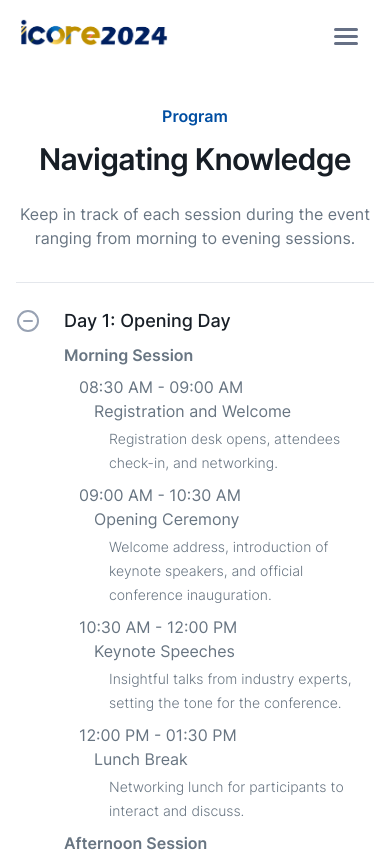
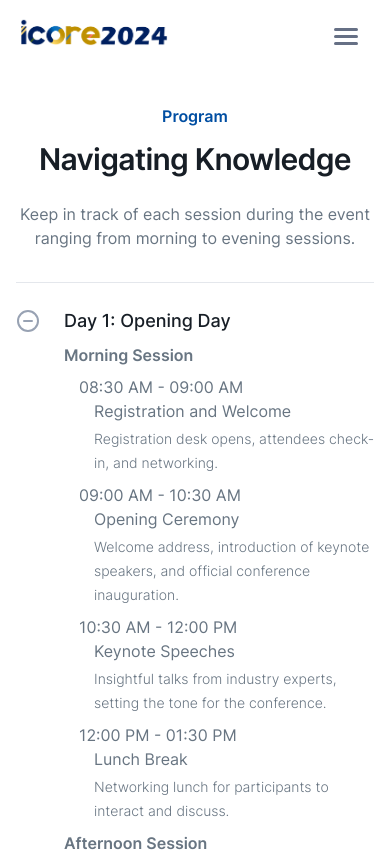
Before and after one commit to icore-nationalu/icore2024, a React (Vite) app: page /program in a window 390 px wide. Shown: the top 852 px of the page. Built offline with nearby package versions, Linux system fonts and the light colour scheme.

Commit message:
Program responsiveness fix

```diff
--- a/src/assets/css/timeline.css
+++ b/src/assets/css/timeline.css
@@ -431,6 +431,10 @@
     .program2 .program-content .time-schedule .schedule-caption {
         margin-left: 15px;
     }
+
+    .program2 .program-content .time-schedule .caption {
+        margin-left: 0px;
+    }
 }
 
 @media screen and (max-width: 400px) {
```
